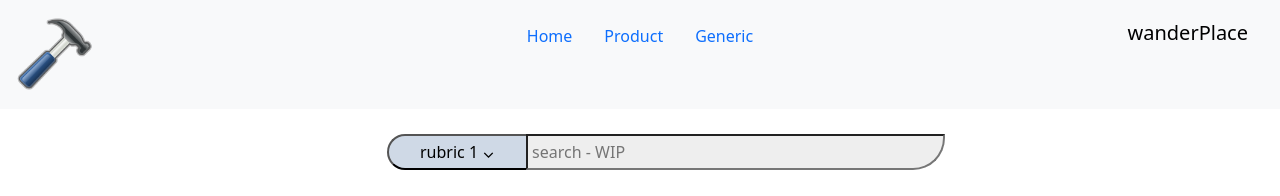
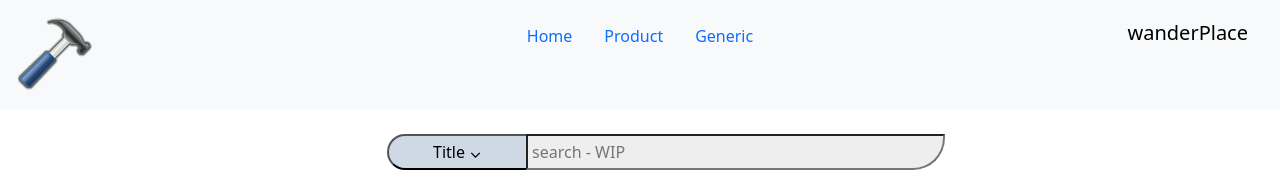
Before and after one commit to enasbo1/pa-2024, an Angular app in the folder application/front/: page /generic/list in a window 1280 px wide. Shown: the top 196 px of the page. Built offline with nearby package versions, Linux system fonts and the light colour scheme.

Commit message:
[FEAT][FRONT] liste : recherhe

```diff
--- a/application/front/src/api/gen/list-elements.json
+++ b/application/front/src/api/gen/list-elements.json
@@ -16,6 +16,10 @@
       {"text": "up-right", "style": ""},
       {"text": "mid-right", "style": ""},
       {"text": "bot-right", "style": ""}
+    ],
+    "propriete": [
+      {"name":"base", "value":"scss"},
+      {"name":"fundamental", "value":"work"}
     ]
   },
   {
@@ -35,6 +39,10 @@
       {"text": "up-right", "style": ""},
       {"text": "mid-right", "style": ""},
       {"text": "bot-right", "style": ""}
+    ],
+    "propriete": [
+      {"name":"base", "value":"bootstrap"},
+      {"name":"fundamental", "value":"game"}
     ]
   },
   {
@@ -53,6 +61,10 @@
       {"text": "up-right", "style": ""},
       {"text": "mid-right", "style": ""},
       {"text": "bot-right", "style": ""}
+    ],
+    "propriete": [
+      {"name":"base", "value":"bootstrap"},
+      {"name":"fundamental", "value":"work"}
     ]
   },
   {
@@ -68,6 +80,10 @@
       {"text": "mid-up", "style": ""},
       {"text": "mid-mid lorem ipsum bdiam diam", "style": ""},
       {"text": "mid down", "style": ""}
+    ],
+    "propriete": [
+      {"name":"base", "value":"bootstrap"},
+      {"name":"fundamental", "value":"work"}
     ]
   },
   {
@@ -83,6 +99,10 @@
       {"text": "mid-up", "style": ""},
       {"text": "mid-mid lorem ipsum bdiam diam", "style": ""},
       {"text": "mid down", "style": ""}
+    ],
+    "propriete": [
+      {"name":"base", "value":"bootstrap"},
+      {"name":"fundamental", "value":"work"}
     ]
   },
   {
@@ -98,6 +118,10 @@
       {"text": "mid-up", "style": ""},
       {"text": "mid-mid lorem ipsum bdiam diam", "style": ""},
       {"text": "mid down", "style": ""}
+    ],
+    "propriete": [
+      {"name":"base", "value":"bootstrap"},
+      {"name":"fundamental", "value":"work"}
     ]
   },
   {
@@ -113,6 +137,10 @@
       {"text": "mid-up", "style": ""},
       {"text": "mid-mid lorem ipsum bdiam diam", "style": ""},
       {"text": "mid down", "style": ""}
+    ],
+    "propriete": [
+      {"name":"base", "value":"bootstrap"},
+      {"name":"fundamental", "value":"work"}
     ]
   }
 ]
--- a/application/front/src/app/generic/gen-list/genList.component.html
+++ b/application/front/src/app/generic/gen-list/genList.component.html
@@ -1 +1 @@
-<pm-list [items]="items" [rubric]="rubric"></pm-list>
+<pm-list [items]="items" [critera]="critera"></pm-list>
--- a/application/front/src/app/generic/gen-list/genList.component.ts
+++ b/application/front/src/app/generic/gen-list/genList.component.ts
@@ -8,9 +8,9 @@ import {GenListService} from "./genList.service";
 })
 export class GenListComponent implements OnInit {
   items:ListObject[] = []
-  rubric:string[] = [
-    'rubric 1',
-    'rubric 2'
+  critera:string[] = [
+    'base',
+    'fundamental'
   ]
   constructor(private genListService:GenListService) { }
 
--- a/application/front/src/app/shared/foundation/list/list.component.html
+++ b/application/front/src/app/shared/foundation/list/list.component.html
@@ -1,19 +1,19 @@
 <section>
   <div class="flex">
     <div class = 'flex aling-start w-50' [style]="'height : 3rem'">
-      <div class="col-3" *ngIf="rubric">
+      <div class="col-3" *ngIf="critera">
         <pm-dropdown
           [styles]="'bubble-left'"
-          [choices]="rubric"
+          [choices]="critera"
           (value_up)="switch_rubric($event)"
         ></pm-dropdown>
       </div>
-      <input type="text" placeholder="search - WIP" class="bubble {{rubric?'bubble-right col-9':'col-12'}} hover-w">
+      <input type="text" [(ngModel)]="search_value" placeholder="search - WIP" class="bubble {{critera?'bubble-right col-9':'col-12'}} hover-w">
     </div>
   </div>
   <div class="flex">
     <ul class="container">
-      <li *ngFor="let item of items" class="{{elements_size()}} col-12">
+      <li *ngFor="let item of filter_item()" class="{{elements_size()}} col-12">
         <button class="list-element bubble {{item.link?'linked':''}}" [routerLink]=item.link>
           <div class="content bubble_padding">
             <h6>{{translatorService.echo(item?.title)}}</h6>
--- a/application/front/src/app/shared/foundation/list/list.component.ts
+++ b/application/front/src/app/shared/foundation/list/list.component.ts
@@ -2,6 +2,7 @@ import {Component, Input, OnInit} from '@angular/core';
 import {TranslatorService} from "../../base-shared/translator.service";
 import {ListObject} from "./listObject";
 import {TextStyle} from "../../base-shared/textStyle";
+import * as events from "events";
 
 @Component({
   selector: 'pm-list',
@@ -11,13 +12,37 @@ import {TextStyle} from "../../base-shared/textStyle";
 export class ListComponent implements OnInit {
   @Input() items:ListObject[]=[];
   @Input() line_size:number = 2;
-  @Input() rubric:string[]|undefined;
-  search_crit:string="title";
+  @Input() critera:string[]|undefined;
+  search_crit:string="Title";
   translatorService: TranslatorService= new TranslatorService();
-
+  search_value:string="";
   constructor() {}
 
   ngOnInit(): void {
+    if (this.critera){
+      let _n = this.critera.reverse()
+      _n.push("Title")
+      this.critera = _n.reverse()
+    }
+  }
+
+  filter_item():ListObject[]{
+    let filtered_list:ListObject[] = [];
+    if (this.search_crit === "Title"){
+      filtered_list = this.items.filter(
+        item =>
+          item.title?.toLowerCase().includes(this.search_value.toLowerCase())
+      );
+    }else{
+      filtered_list = this.items.filter(
+        item =>
+          item.propriete
+            ?.find(value =>
+              (value.name?.toLowerCase() === this.search_crit.toLowerCase()))
+            ?.value?.toString().toLowerCase().includes(this.search_value.toLowerCase())
+      );
+    }
+    return filtered_list;
   }
 
   element(item:ListObject):{side:string, content:(TextStyle|null)[]|undefined}[]{
@@ -102,8 +127,8 @@ export class ListComponent implements OnInit {
     }
     return true;
   }
-
   switch_rubric(value:string){
     this.search_crit = value;
   }
+  protected readonly events = events;
 }
```
Also changed, not shown: application/front/src/app/shared/foundation/foundation.module.ts (+8 -6 lines).
